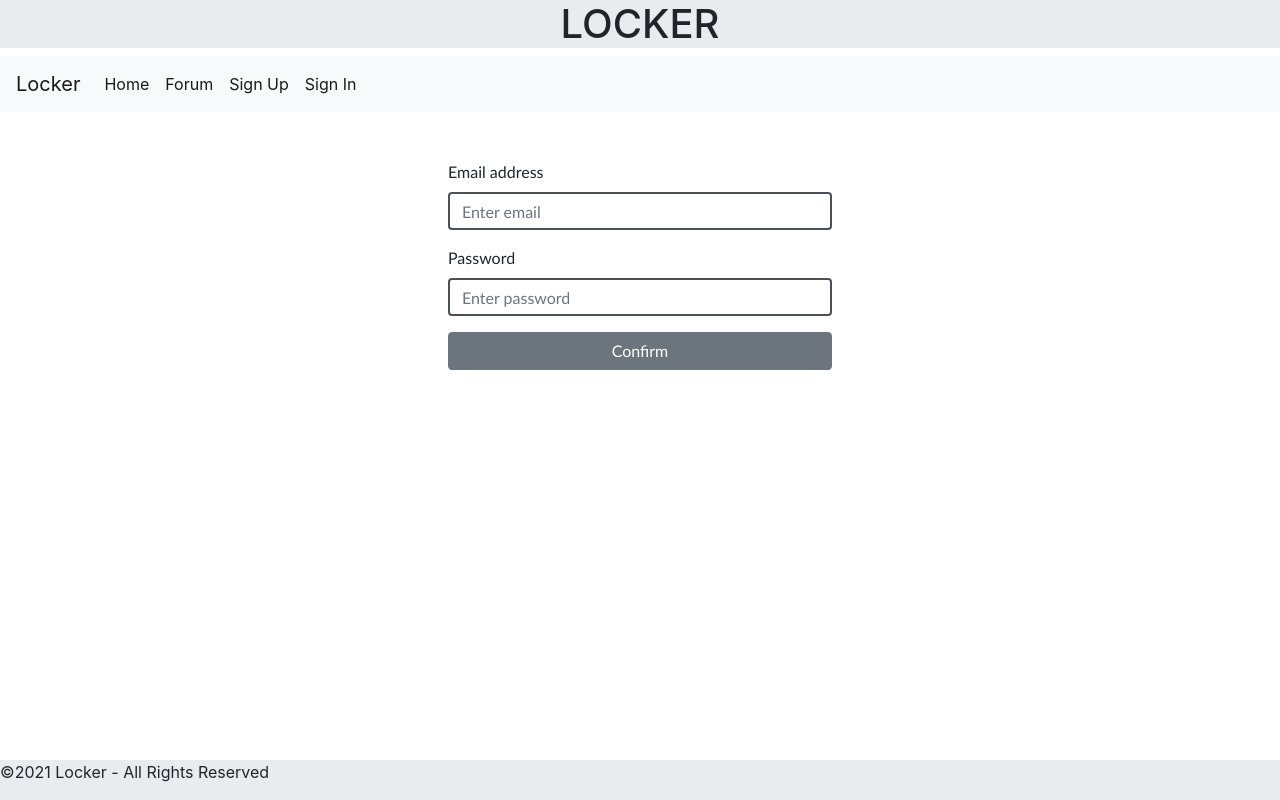
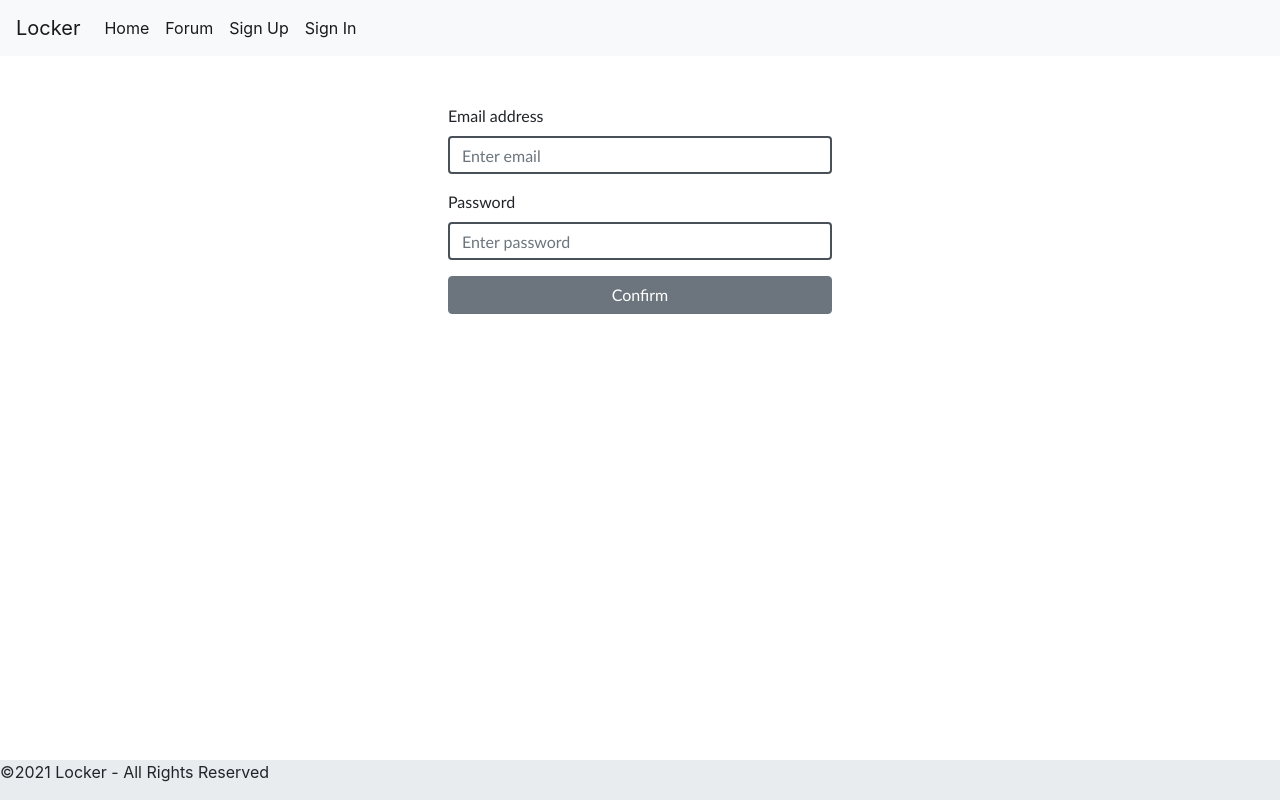
Before and after one commit to alexisbernier/locker-project, a React (Create React App) app: page /SignInPage in a window 1280 px wide. Built offline with nearby package versions, Linux system fonts and the light colour scheme.

Commit message:
update: removed SiteName component

```diff
--- a/src/pages/SignInPage.js
+++ b/src/pages/SignInPage.js
@@ -2,13 +2,11 @@ import EmailForm from "../components/forms/EmailForm";
 import PasswordForm from "../components/forms/PasswordForm";
 import Button from "../components/buttons/Button";
 import Footer from "../components/Footer";
-import SiteName from "../components/SiteName";
 import Nav from "../components/Navbar";
 
 const SignInPage = () => {
   return (
     <>
-      <SiteName />
       <Nav />
       <EmailForm />
       <PasswordForm />
```
